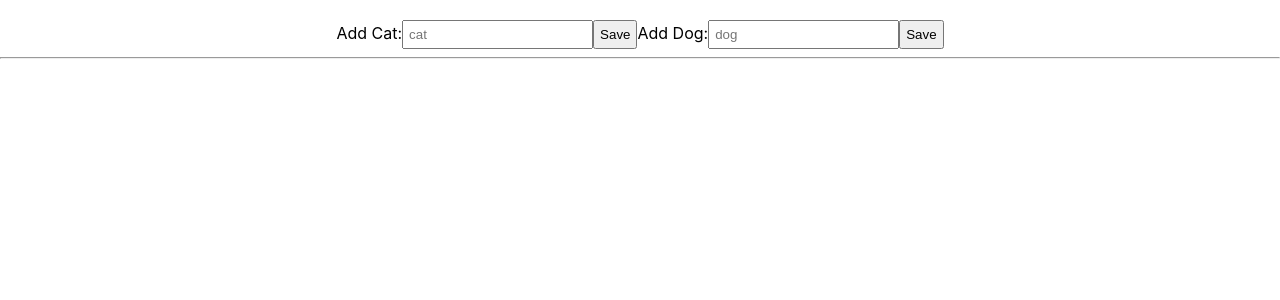
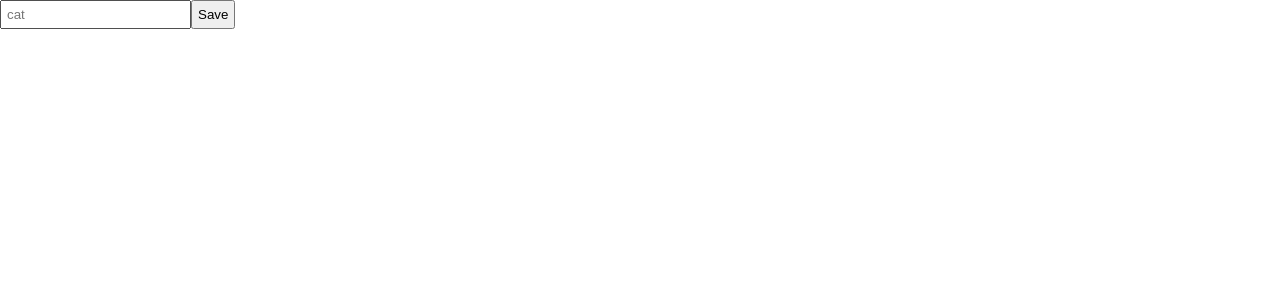
Before and after one commit to RomanKosmyna/react_2023, a React (Create React App) app: page / in a window 1280 px wide. Shown: the top 300 px of the page. Built offline with nearby package versions, Linux system fonts and the light colour scheme.

Commit message:
Lesson 6 HW

```diff
--- a/src/App.js
+++ b/src/App.js
@@ -1,10 +1,14 @@
-import {useReducer} from "react";
-import {logDOM} from "@testing-library/react";
+import {useReducer, useRef} from "react";
 
 const App = () => {
+    const cat = useRef(null);
 
-    function reducer() {
-
+    function reducer(state, action) {
+        switch (action.type) {
+            case 'cat':
+                return {...state, cats: cat.current.value}
+                // console.log(...state.cats)
+        }
     }
 
     function initValue() {
@@ -12,28 +16,13 @@ const App = () => {
     }
 
     const [state, dispatch] = useReducer(reducer, null, initValue);
-
     console.log(state)
   return (
       <div>
-          <div className={'formBlock'}>
-              <form>
-                  Add Cat:
-                  <input type="text" placeholder={'cat'}/>
-                  <button onClick={() => console.log()}>Save</button>
-
-                  Add Dog:
-                  <input type="text" placeholder={'dog'}/>
-                  <button>Save</button>
-              </form>
-          </div>
-          <hr/>
-          <div className={'infoBlock'}>
-              <div className={'cat'}></div>
-              <div className={'dog'}></div>
-          </div>
+          <input type="text" placeholder={'cat'} ref={cat}/>
+          <button onClick={() => dispatch({type: 'cat'})}>Save</button>
       </div>
-  );
+  )
 };
 
 export default App;
--- /dev/null
+++ b/src/joi/index.js
@@ -0,0 +1 @@
+export * from './animalValidator';
```
Also changed, not shown: src/joi/animalValidator.js (added, +7 -0 lines).
